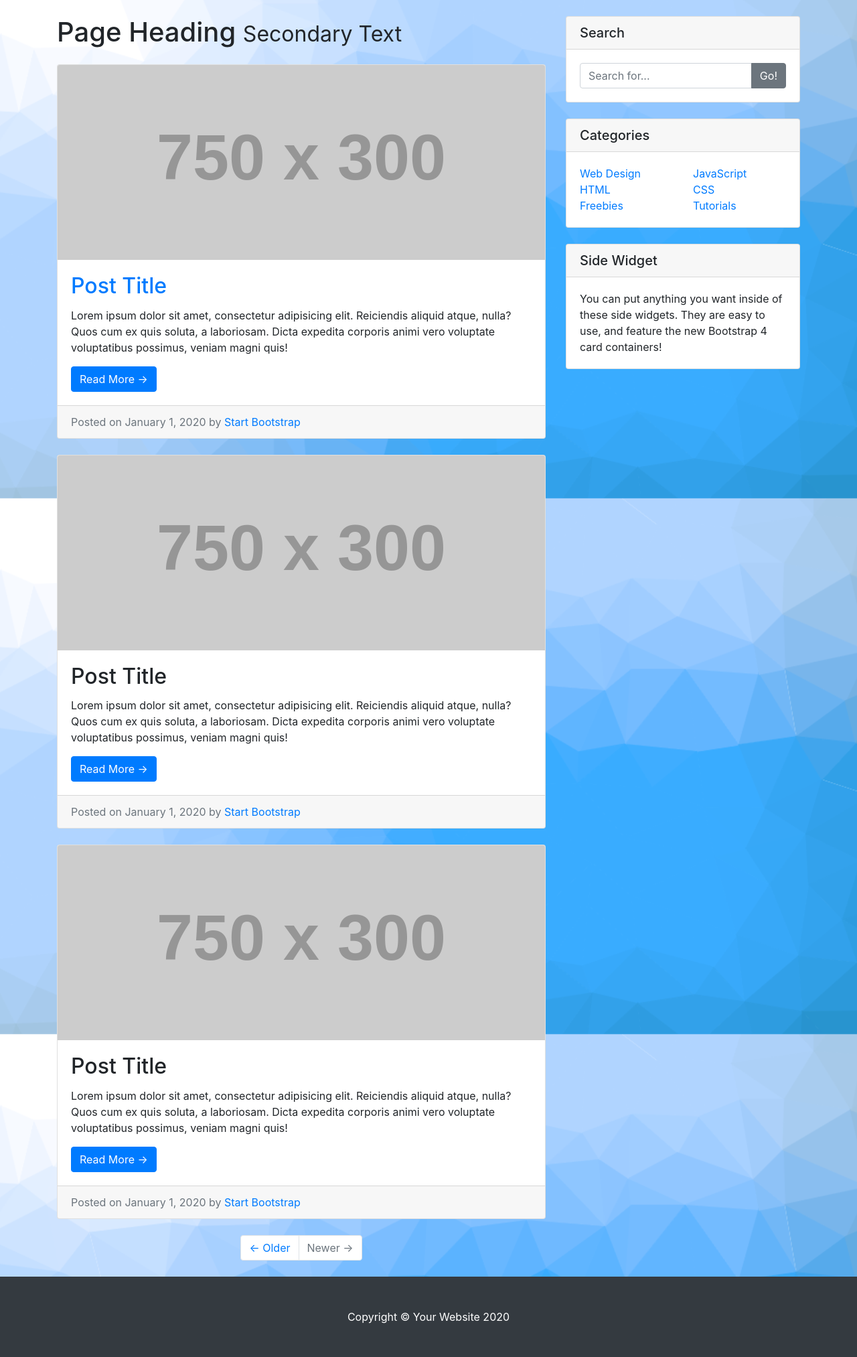
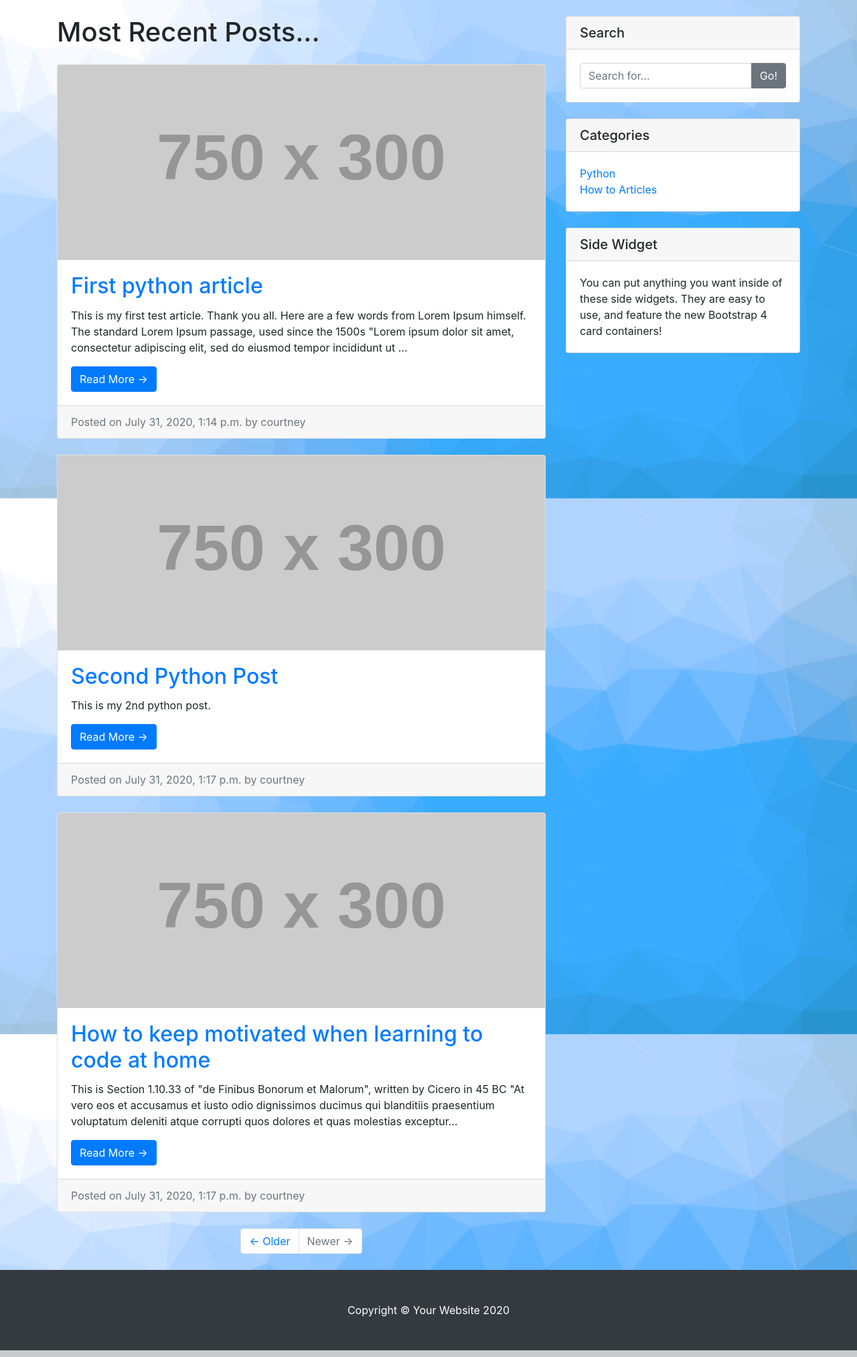
Before and after one commit to BigCityC/cwalshcode, a Django app: page /posts/ in a window 1280 px wide. Shown: the part 56-2082 px from the top of the page at 67% size. Run offline with Django 3.2, Linux system fonts and the light colour scheme; data comes from the database, SQL or seed files in the repository; both versions use the stored data as it was after the commit; grey boxes labelled with a size stand in for pictures from a placeholder-image service; some libraries are stand-ins or nearby versions.

Commit message:
Blog landing page complete

```diff
--- a/cwalshcode/blog/admin.py
+++ b/cwalshcode/blog/admin.py
@@ -1,6 +1,6 @@
 from django.contrib import admin
-
+from .models import Post, Category
 # Register your models here.
-# admin.site.register(Post)
+admin.site.register(Post)
 # admin.site.register(Comment)
-# admin.site.register(Category)
+admin.site.register(Category)
--- a/cwalshcode/blog/models.py
+++ b/cwalshcode/blog/models.py
@@ -1,25 +1,49 @@
 from django.db import models
-from django.contrib.auth.models import User
-from django.utils import timezone
+from django.conf import settings
 
 # Create your models here.
+class Category(models.Model):
+	name=models.CharField(max_length=200)
+	slug=models.SlugField()
+	parent=models.ForeignKey(
+		'self', blank=True, null=True, related_name="children", on_delete=models.CASCADE)
+
+	class Meta:
+		# there cannot be two categories under a parent with the same slug
+		unique_together=('slug', 'parent',)
+		verbose_name_plural="categories"
+
+	def __str__(self):
+		full_path=[self.name]
+		k=self.parent
+		while k is not None:
+			full_path.append(k.name)
+			k=k.parent
+		return ' --> '.join(full_path[::-1])
 
 
 class Post(models.Model):
-    title = models.CharField(max_length=100, unique=True)
-    #author = models.ForeignKey(User)
-    slug = models.SlugField(max_length=100, unique=True)
-    body = models.TextField()
-    created_on = models.DateTimeField(default=timezone.now)
-    publish_date = models.DateTimeField(blank=True, null=True)
+	title = models.CharField(max_length=100, unique=True)
+	author = models.ForeignKey(settings.AUTH_USER_MODEL, default=1, on_delete=models.CASCADE)
+	slug = models.SlugField(max_length=100, unique=True)
+	body = models.TextField()
+	category = models.ForeignKey(Category, null=True, blank=True, on_delete=models.SET_NULL)
+	draft = models.BooleanField(default=False)
+	publish_date = models.DateTimeField(blank=True, null=True)
 
-    def publish(self):
-        self.publish_date = timezone.now()
-        self.save()
+	def publish(self):
+		self.publish_date = timezone.now()
+		self.save()
 
-    def __str__(self):
-        return self.title
+	def __str__(self):
+		return self.title
 
-
-class Category(models.Model):
-    post = models.ForeignKey(Post, on_delete=models.CASCADE)
+	def get_category_list(self):
+		k = self.category
+		breadcrumb = ["dummy"]
+		while k is not None:
+			breadcrumb.append(k.slug)
+			k = k.parent
+		for i in range(len(breadcrumb) - 1):
+			breadcrumb[i] = '/'.join(breadcrumb[-1:i - 1:-1])
+		return breadcrumb[-1:0:-1]
--- a/cwalshcode/blog/templates/blog/b-test.html
+++ b/cwalshcode/blog/templates/blog/b-test.html
@@ -1,6 +1,6 @@
 {% extends "home/base.html" %}
 
 {% block content %}
-<p>testing one two</p>
+
 
 {% endblock %}
--- a/cwalshcode/blog/templates/blog/index.html
+++ b/cwalshcode/blog/templates/blog/index.html
@@ -11,54 +11,22 @@
 		<!-- Blog Entries Column -->
 		<div class="col-md-8">
 
-			<h1 class="my-4">Page Heading
-				<small>Secondary Text</small>
-			</h1>
-
+			<h1 class="my-4">Most Recent Posts...</h1>
+			{% for post in posts%}
 			<!-- Blog Post -->
 			<div class="card mb-4">
-				<img class="card-img-top" src="http://placehold.it/750x300" alt="Card image cap">
+				<img class="card-img-top" src="http://placehold.it/750x300" alt="Python">
 				<div class="card-body">
-					<h2 class="card-title"> <a href="{% url 'blog:detail' %}">Post Title</a></h2>
-					<p class="card-text">Lorem ipsum dolor sit amet, consectetur adipisicing elit. Reiciendis aliquid atque, nulla? Quos cum ex quis soluta, a laboriosam. Dicta expedita corporis animi vero voluptate voluptatibus possimus, veniam
-						magni quis!</p>
+					<h2 class="card-title"> <a href="{% url 'blog:detail' %}">{{post}}</a></h2>
+					<p class="card-text">{{post.body|truncatechars:250}}</p>
 					<a href="#" class="btn btn-primary">Read More &rarr;</a>
 				</div>
 				<div class="card-footer text-muted">
-					Posted on January 1, 2020 by
-					<a href="#">Start Bootstrap</a>
+					Posted on {{post.publish_date}} by {{post.author}}
 				</div>
 			</div>
+			{% endfor %}
 
-			<!-- Blog Post -->
-			<div class="card mb-4">
-				<img class="card-img-top" src="http://placehold.it/750x300" alt="Card image cap">
-				<div class="card-body">
-					<h2 class="card-title">Post Title</h2>
-					<p class="card-text">Lorem ipsum dolor sit amet, consectetur adipisicing elit. Reiciendis aliquid atque, nulla? Quos cum ex quis soluta, a laboriosam. Dicta expedita corporis animi vero voluptate voluptatibus possimus, veniam
-						magni quis!</p>
-					<a href="#" class="btn btn-primary">Read More &rarr;</a>
-				</div>
-				<div class="card-footer text-muted">
-					Posted on January 1, 2020 by
-					<a href="#">Start Bootstrap</a>
-				</div>
-			</div>
-
-			<!-- Blog Post -->
-			<div class="card mb-4">
-				<img class="card-img-top" src="http://placehold.it/750x300" alt="Card image cap">
-				<div class="card-body">
-					<h2 class="card-title">Post Title</h2>
-					<p class="card-text">Lorem ipsum dolor sit amet, consectetur adipisicing elit. Reiciendis aliquid atque, nulla? Quos cum ex quis soluta, a laboriosam. Dicta expedita corporis animi vero voluptate voluptatibus possimus, veniam
-						magni quis!</p>
-					<a href="#" class="btn btn-primary">Read More &rarr;</a>
-				</div>
-				<div class="card-footer text-muted">
-					Posted on January 1, 2020 by
-					<a href="#">Start Bootstrap</a>
-				</div>
-			</div>
 
 			<!-- Pagination -->
 			<ul class="pagination justify-content-center mb-4">
@@ -95,28 +63,11 @@
 					<div class="row">
 						<div class="col-lg-6">
 							<ul class="list-unstyled mb-0">
+								{% for category in categories%}
 								<li>
-									<a href="#">Web Design</a>
+									<a href="#">{{category.name}}</a>
 								</li>
-								<li>
-									<a href="#">HTML</a>
-								</li>
-								<li>
-									<a href="#">Freebies</a>
-								</li>
-							</ul>
-						</div>
-						<div class="col-lg-6">
-							<ul class="list-unstyled mb-0">
-								<li>
-									<a href="#">JavaScript</a>
-								</li>
-								<li>
-									<a href="#">CSS</a>
-								</li>
-								<li>
-									<a href="#">Tutorials</a>
-								</li>
+								{% endfor %}
 							</ul>
 						</div>
 					</div>
--- a/cwalshcode/blog/urls.py
+++ b/cwalshcode/blog/urls.py
@@ -3,7 +3,7 @@ from . import views
 
 app_name = "blog"
 urlpatterns = [
-    path("posts/", views.blog, name="blog"),
-    path("posts/title/", views.detail, name="detail"),
-    path("posts/test/", views.btest, name="btest"),
+	path("posts/", views.post, name="post"),
+	path("posts/title/", views.detail, name="detail"),
+	path("posts/test/", views.btest, name="btest"),
 ]
--- a/cwalshcode/blog/views.py
+++ b/cwalshcode/blog/views.py
@@ -1,15 +1,24 @@
 from django.shortcuts import render
-
+from .models import Post, Category
 # Create your views here.
 
 
-def blog(request):
-    return render(request, 'blog/index.html', {})
+def post(request):
+	posts = Post.objects.all()
+	categories = Category.objects.all()
+	object_dict = {'posts':posts, 'categories':categories}
+	return render(request, 'blog/index.html', object_dict)
 
 
 def detail(request):
-    return render(request, 'blog/detail.html', {})
+	return render(request, 'blog/detail.html', {})
 
 
 def btest(request):
-    return render(request, 'blog/b-test.html', {})
+	posts = Post.objects.all()
+	categories = Category.objects.all()
+	return render(request, 'blog/b-test.html',
+		{'categories':categories},
+		{'posts':posts},
+
+		)
--- a/cwalshcode/home/templates/home/base.html
+++ b/cwalshcode/home/templates/home/base.html
@@ -28,7 +28,7 @@
 				<a class="nav-link" href="{% url 'home:index' %}">Home <span class="sr-only">(current)</span></a>
 			</li>
 			<li class="nav-item">
-				<a class="nav-link" href="{% url 'blog:blog' %}">Blog</a>
+				<a class="nav-link" href="{% url 'blog:post' %}">Blog</a>
 			</li>
 			<li class="nav-item dropdown">
 				<a class="nav-link dropdown-toggle" href="#" id="navbarDropdown" role="button" data-toggle="dropdown" aria-haspopup="true" aria-expanded="false">
--- a/cwalshcode/static/blog/css/blog-home.css
+++ b/cwalshcode/static/blog/css/blog-home.css
@@ -6,3 +6,7 @@
 .navbar {
 	padding: 25px;
 }
+
+.card-title {
+	color: black;
+}
```
Also changed, not shown: cwalshcode/cwalshcode/settings.py (+46 -46 lines), cwalshcode/cwalshcode/urls.py (+10 -10 lines), cwalshcode/blog/migrations/0001_initial.py (added), cwalshcode/db.sqlite3, cwalshcode/static/blog/img/placeholder.jpg (added).
